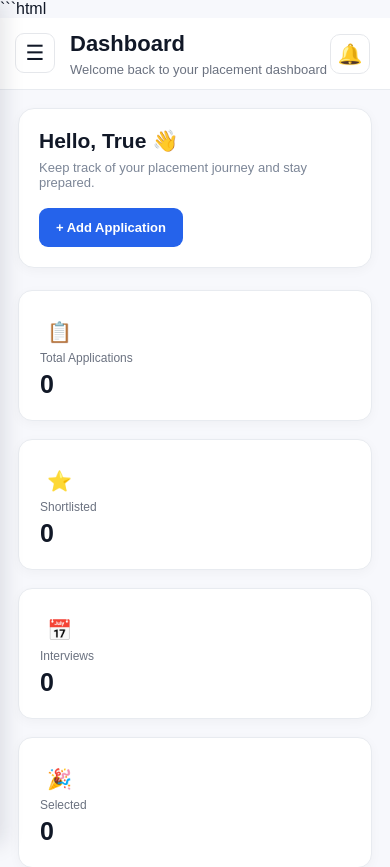
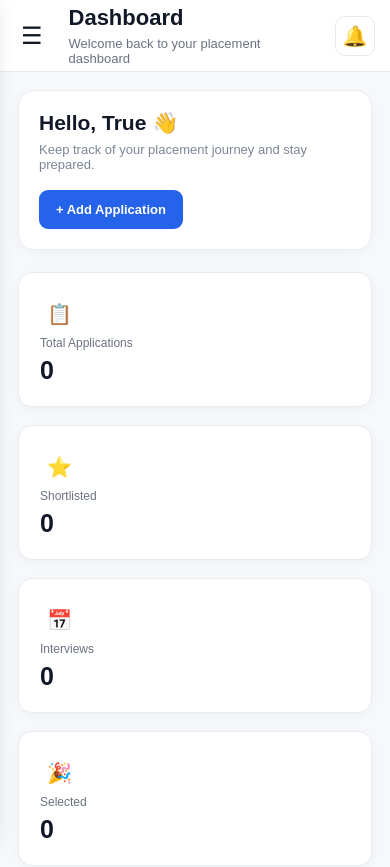
Before and after one commit to hksarraf/PlacementHub-Management-System, a plain HTML site: page dashboard.html in a window 390 px wide. Shown: the top 867 px of the page. Drawn offline with Linux system fonts and the light colour scheme; no server answers; sample sign-in values are in the browser's storage.

Commit message:
Fix mobile dashboard layout

````diff
--- a/css/style.css
+++ b/css/style.css
@@ -2763,59 +2763,59 @@ body {
     }
 
 }
-/* ================================
-   MOBILE SIDEBAR MENU
-================================ */
+/* =================================
+   MOBILE SIDEBAR
+================================= */
 
 .mobile-menu-btn {
     display: none;
-}
+    border: none;
+    background: #ffffff;
+    color: #111827;
+    font-size: 24px;
+    cursor: pointer;
+    padding: 6px;
+    border-radius: 8px;
+}
+
+
+/* MOBILE */
 
 @media (max-width: 650px) {
-
-    .sidebar {
-        display: flex;
-        width: 250px;
-        transform: translateX(-100%);
-        transition: transform 0.25s ease;
-        box-shadow: 4px 0 20px rgba(15, 23, 42, 0.12);
-        z-index: 1000;
-    }
-
-    .sidebar.mobile-open {
-        transform: translateX(0);
-    }
 
     .mobile-menu-btn {
         display: flex;
         align-items: center;
         justify-content: center;
-
-        width: 40px;
-        height: 40px;
-
-        position: fixed;
-        top: 15px;
-        left: 15px;
-
-        border: 1px solid #e5e7eb;
-        border-radius: 9px;
-
-        background: #ffffff;
-        color: #111827;
-
-        font-size: 21px;
-        cursor: pointer;
-
-        z-index: 1100;
+        margin-right: 10px;
+    }
+
+    .topbar {
+        padding: 0 15px;
+        justify-content: flex-start;
+        gap: 10px;
     }
 
     .topbar > div:first-of-type {
-        margin-left: 50px;
+        flex: 1;
+    }
+
+    .sidebar {
+        display: flex;
+        width: 250px;
+        left: -260px;
+        transition: left 0.25s ease;
+        box-shadow: 5px 0 20px rgba(0, 0, 0, 0.12);
+        z-index: 1000;
+    }
+
+    .sidebar.mobile-open {
+        left: 0;
     }
 
     .main-content {
         margin-left: 0;
         width: 100%;
     }
-}
+
+}
--- a/dashboard.html
+++ b/dashboard.html
@@ -1,4 +1,3 @@
-```html
 <!DOCTYPE html>
 <html lang="en">
 
@@ -165,7 +164,7 @@
 
                     <div class="profile-mini">
 
-                        <div class="profile-avatar">
+                        <div class="profile-avatar" id="profileAvatar">
     H
 </div>
 
@@ -622,25 +621,26 @@
             .split("@")[0]
             .split(".")[0];
 
-
     const formattedName =
         name.charAt(0).toUpperCase() +
         name.slice(1);
-
 
     document.getElementById(
         "userName"
     ).textContent =
         formattedName;
 
-
     document.getElementById(
         "welcomeName"
     ).textContent =
         formattedName;
 
+    document.getElementById(
+        "profileAvatar"
+    ).textContent =
+        formattedName.charAt(0).toUpperCase();
+
 }
-
 
 
         // ================================
@@ -1041,4 +1041,3 @@ if (mobileMenuBtn && sidebar) {
 </body>
 
 </html>
-```
````
Lines whose indentation alone changed are shown as unchanged.
